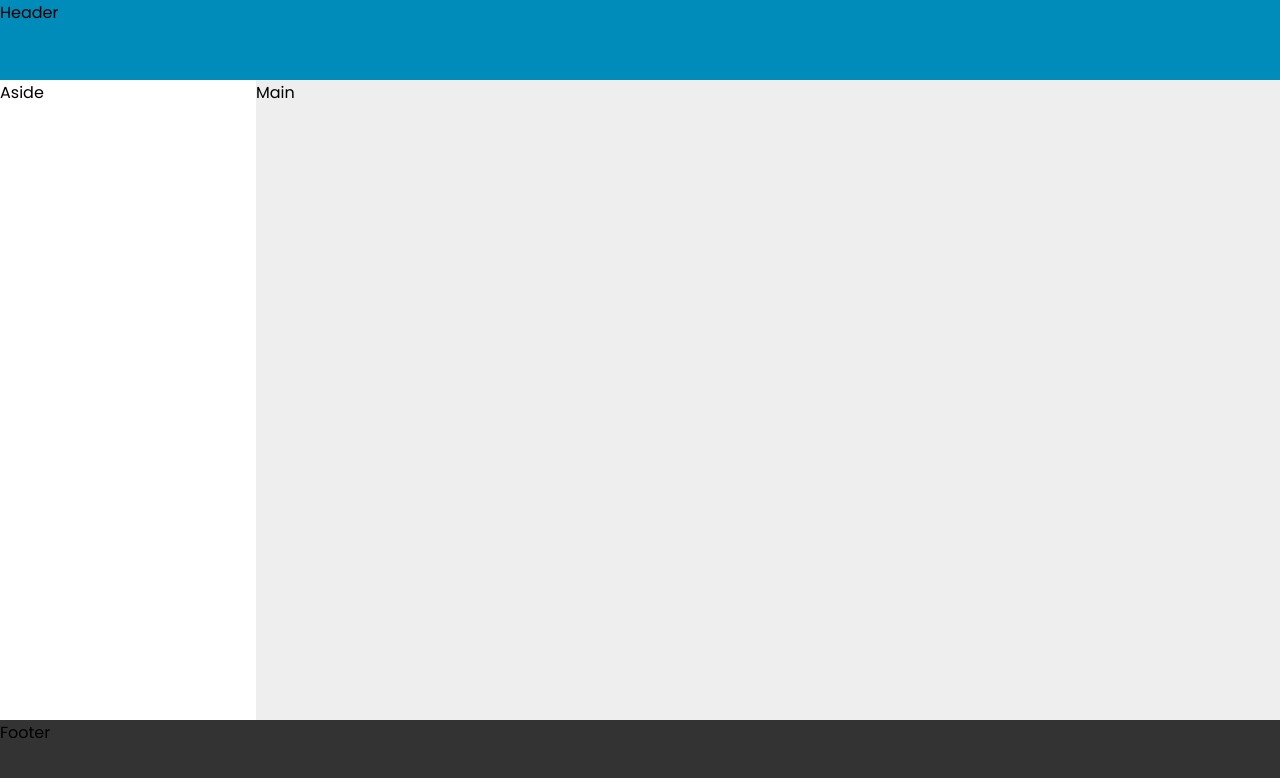
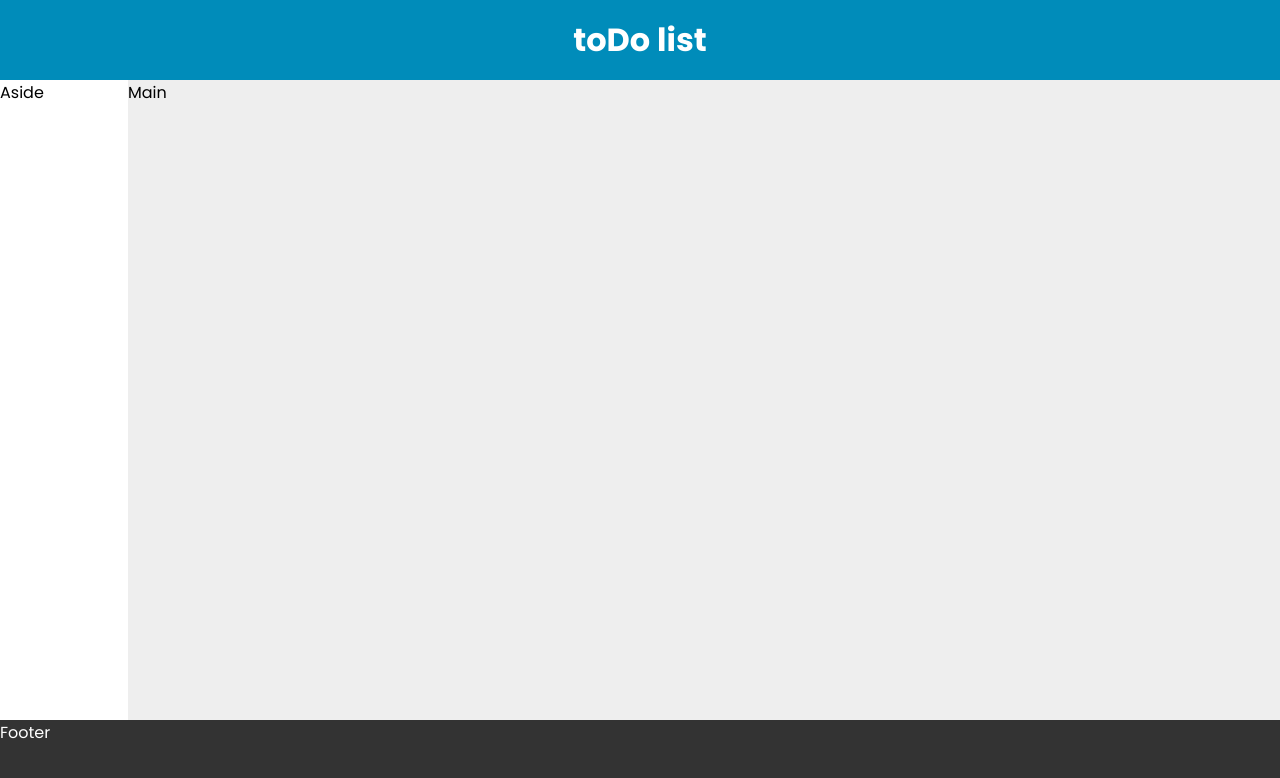
Before and after one commit to Yinon-bar/Todo-list-with-users, a React (Create React App) app: page / in a window 1280 px wide. Shown: the top 778 px of the page. Built offline with nearby package versions, Linux system fonts and the light colour scheme.

Commit message:
basic layout

```diff
--- /dev/null
+++ b/src/Comps/LayoutArea/Header/Header.css
@@ -0,0 +1,7 @@
+.Header {
+  width: 100%;
+  color: #fff;
+  display: flex;
+  align-items: center;
+  justify-content: center;
+}
--- /dev/null
+++ b/src/Comps/LayoutArea/Header/Header.js
@@ -0,0 +1,11 @@
+import "./Header.css";
+
+function Header() {
+  return (
+    <div className="Header">
+      <h1>toDo list</h1>
+    </div>
+  );
+}
+
+export default Header;
--- a/src/Comps/LayoutArea/Layout/Layout.css
+++ b/src/Comps/LayoutArea/Layout/Layout.css
@@ -11,13 +11,13 @@
   background-color: #008cba;
 }
 .Layout aside {
-  width: 20%;
+  width: 10%;
   height: 80%;
   display: flex;
   background-color: #fff;
 }
 .Layout main {
-  width: 80%;
+  width: 90%;
   height: 80%;
   display: flex;
   background-color: #eeeeee;
@@ -27,4 +27,5 @@
   width: 100%;
   display: flex;
   background-color: #333333;
+  color: #fff;
 }
--- a/src/Comps/LayoutArea/Layout/Layout.js
+++ b/src/Comps/LayoutArea/Layout/Layout.js
@@ -1,11 +1,13 @@
 import "./Layout.css";
-
 import React from "react";
+import Header from "../Header/Header";
 
 function Layout() {
   return (
     <div className="Layout">
-      <header>Header</header>
+      <header>
+        <Header />
+      </header>
       <aside>Aside</aside>
       <main>Main</main>
       <footer>Footer</footer>
```
Also changed, not shown: src/Comps/LayoutArea/Aside/Aside.css (added), src/Comps/LayoutArea/Aside/Aside.js (added), src/Comps/LayoutArea/Footer/Footer.css (added), src/Comps/LayoutArea/Footer/Footer.js (added), src/Comps/LayoutArea/Main/Main.css (added), src/Comps/LayoutArea/Main/Main.js (added).
